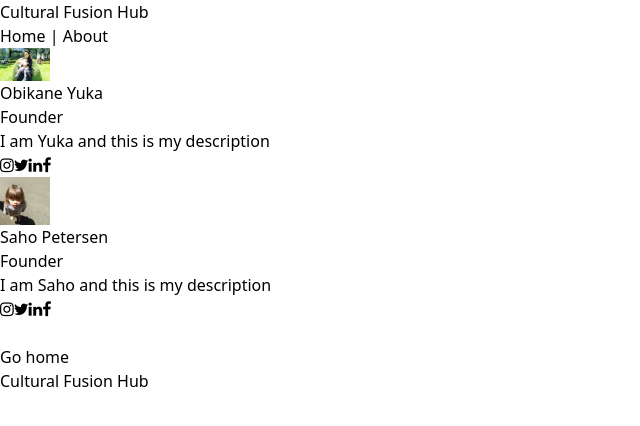
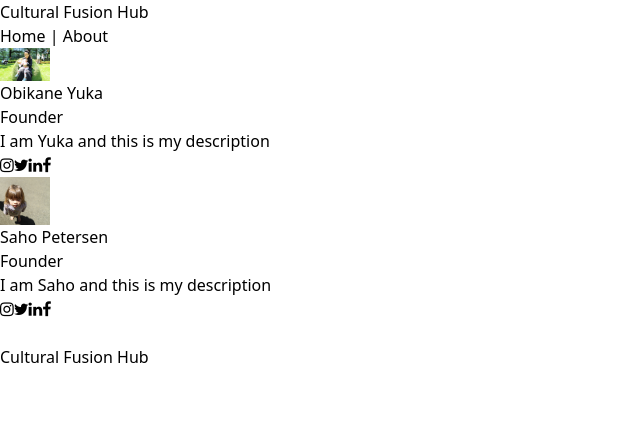
Before and after one commit to brandon-lindberg/cultural-fusion-hub, a Next.js app: page /about in a window 1280 px wide. Shown: the top 426 px of the page, without its empty margins (0-640 px from the left). Built offline with nearby package versions, Linux system fonts and the light colour scheme.

Commit message:
removed pic status, removed button in about

```diff
--- a/components/Carousel.tsx
+++ b/components/Carousel.tsx
@@ -11,6 +11,7 @@ const ImageCarousel = () => {
       infiniteLoop
       useKeyboardArrows
       showThumbs={false}
+      showStatus={false}
     >
       <div>
         <img src="/one.jpg" alt="" />
--- a/pages/about.tsx
+++ b/pages/about.tsx
@@ -31,9 +31,6 @@ const AboutPage = () => (
       </div>
     </div>
     <br />
-    <p>
-      <Link href="/">Go home</Link>
-    </p>
   </Layout>
 );
 
```
